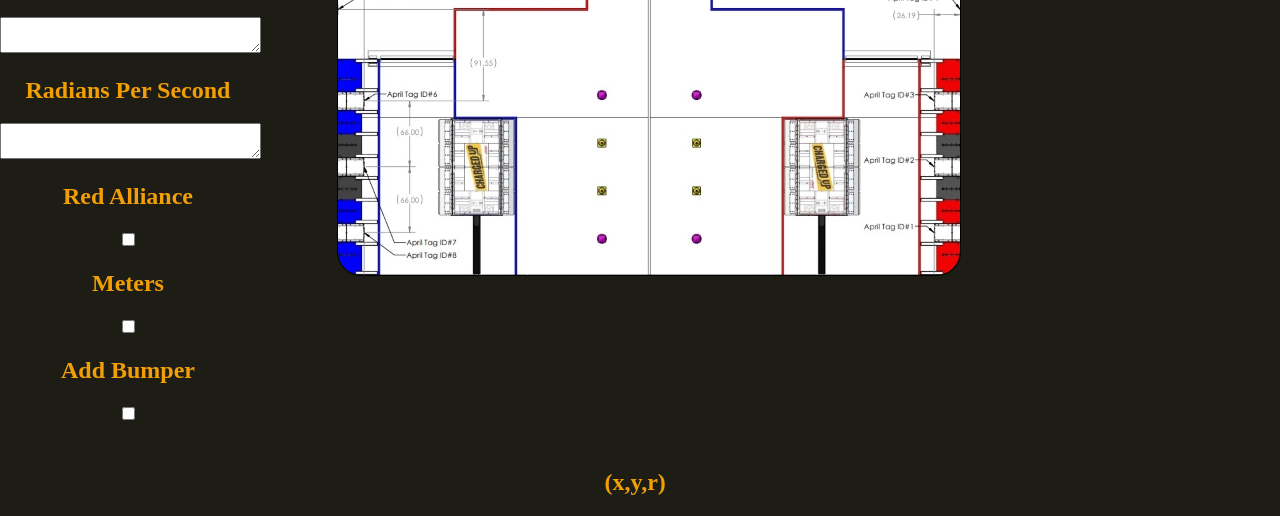
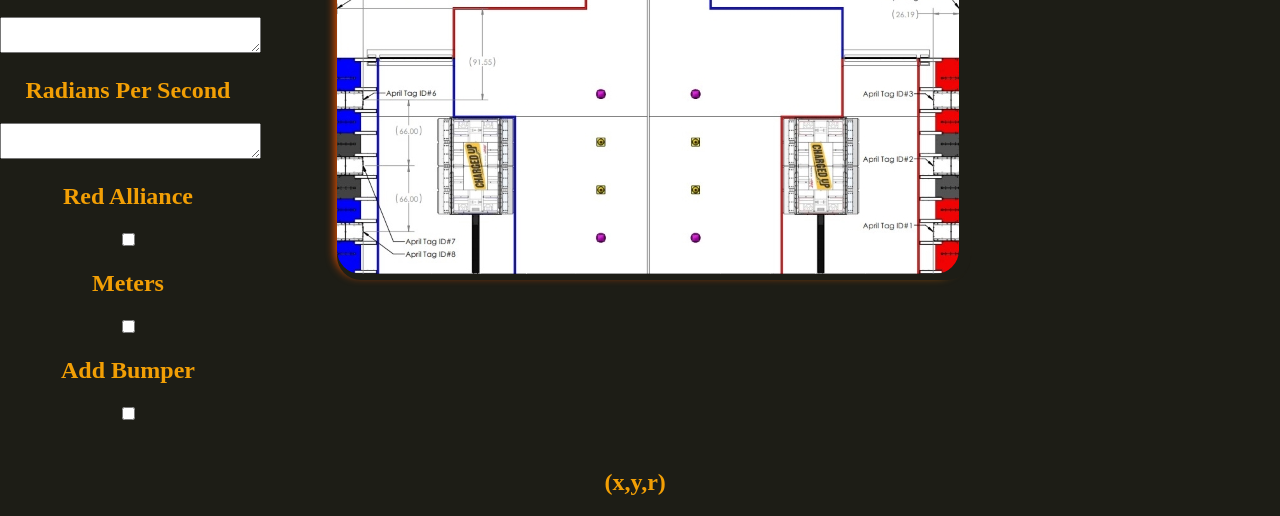
Before and after one commit to Lamarr3314/OnFieldPosition, a plain HTML site: page index.html in a window 1280 px wide. Shown: the part 284-800 px from the top of the page. Drawn offline with Linux system fonts and the light colour scheme.

Commit message:
added wimpy border radius

```diff
--- a/script.js
+++ b/script.js
@@ -237,6 +237,7 @@ function simulate(i) {
 //convert points to how we use them, weird thing with x and y
 //TODO: add interactions on the field, we can't go through the wall or a peg
 playSim.onclick = function () {
+  console.log("Simulation");
   simulate(0);
 };
 function largest(one, two) {
@@ -262,3 +263,6 @@ changeUnit.addEventListener("change", (e) => {
     metersConversion = 1;
   }
 });
+function isValidPoint() {
+  return true;
+}
--- a/style.css
+++ b/style.css
@@ -3,17 +3,8 @@
   z-index: 7;
   margin: 0px;
 }
-#fullField {
-  border: 1px solid black;
-  position: absolute;
-  z-index: -1;
-  border-radius: 24px;
-}
-#fullField img {
-  border-radius: 24px;
-}
+
 body {
-  cursor: crosshair;
   background-color: #1d1d16;
 }
 #robots div {
@@ -31,6 +22,9 @@ body {
 }
 #mainRobot p {
   color: black;
+}
+#mainRobot:hover {
+  cursor: crosshair;
 }
 #robots div p {
   margin: auto;
@@ -149,10 +143,86 @@ body {
 }
 #clock {
   position: absolute;
-  z-index: 10;
+  z-index: -1;
   color: #f29f05;
   font-size: 50px;
   text-align: center;
   width: 99%;
   margin-top: 8%;
 }
+
+#fullField {
+  height: 50px;
+  border: none;
+  outline: none;
+  color: #fff;
+  background: #1d1d16;
+  cursor: pointer;
+  position: relative;
+  border-radius: 24px;
+}
+
+#fullField:before {
+  content: "";
+  background: linear-gradient(
+    45deg,
+    /* #ff0000,
+      #ff7300,
+      #fffb00,
+      #48ff00,
+      #00ffd5,
+      #002bff,
+      #7a00ff,
+      #ff00c8,
+      #ff0000 */
+      #e85100,
+    #e75100,
+    #e77b00,
+    #e7a200,
+    #e7a600,
+    #c4e700,
+    #e86800,
+    #e78700,
+    #e77000e8
+  );
+  position: absolute;
+  top: -2px;
+  left: -2px;
+  background-size: 400%;
+  z-index: -1;
+  filter: blur(5px);
+  width: calc(100% + 4px);
+  height: calc(100% + 4px);
+  animation: glowing 20s linear infinite;
+  opacity: 0;
+  transition: opacity 0.3s ease-in-out;
+  border-radius: 24px;
+}
+
+#fullField:active {
+  color: #1d1d16;
+}
+
+#fullField:before {
+  opacity: 1;
+}
+
+#fullField:after {
+  z-index: -1;
+  content: "";
+  position: absolute;
+  width: 102%;
+  height: 102%;
+  background: #1d1d16;
+  left: 0;
+  top: 0;
+  border-radius: 24px;
+}
+#fullField {
+  position: absolute;
+  z-index: -1;
+  border-radius: 24px;
+}
+#fullField img {
+  border-radius: 24px;
+}
```
Also changed, not shown: index.html (+3 -1 lines).
